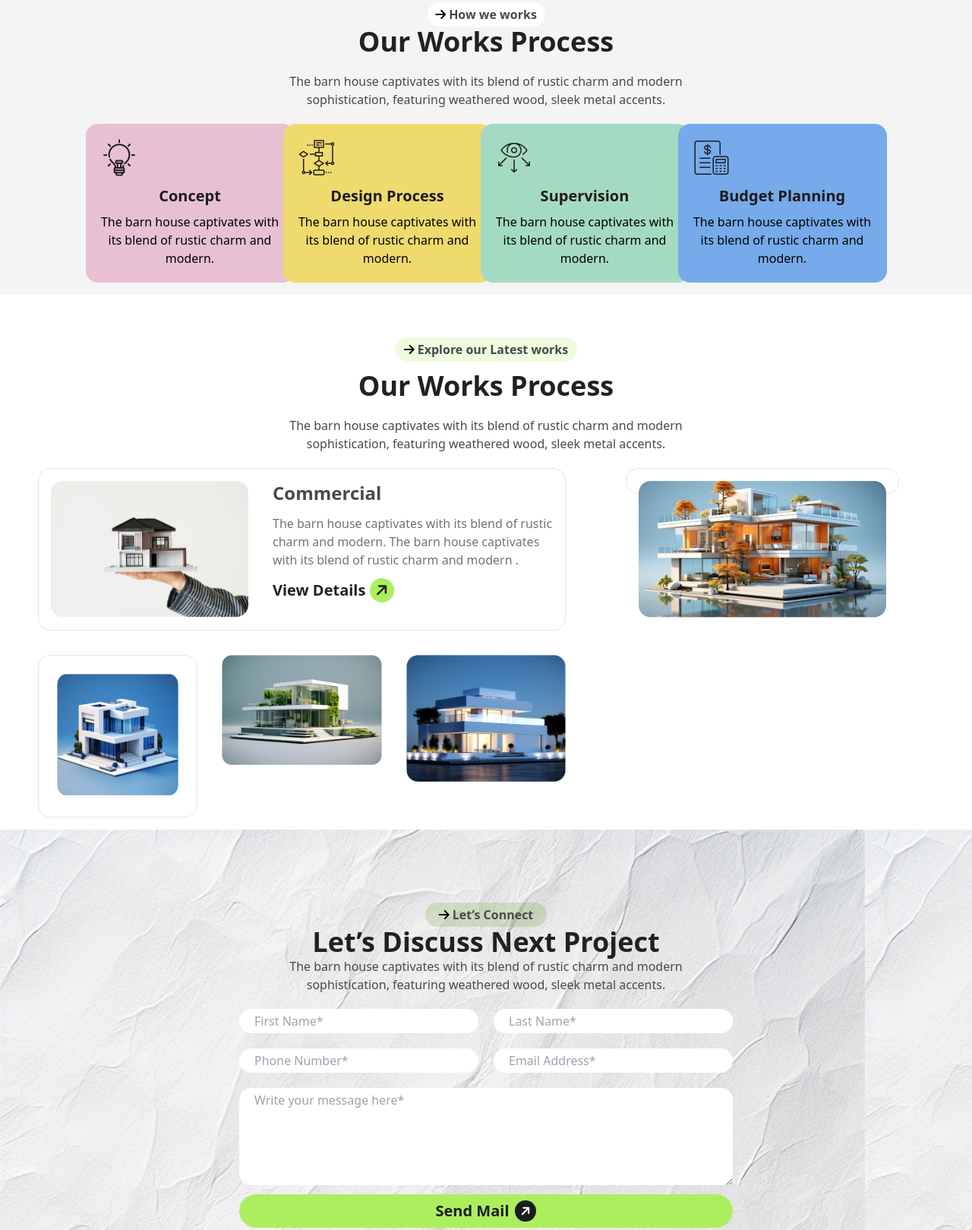
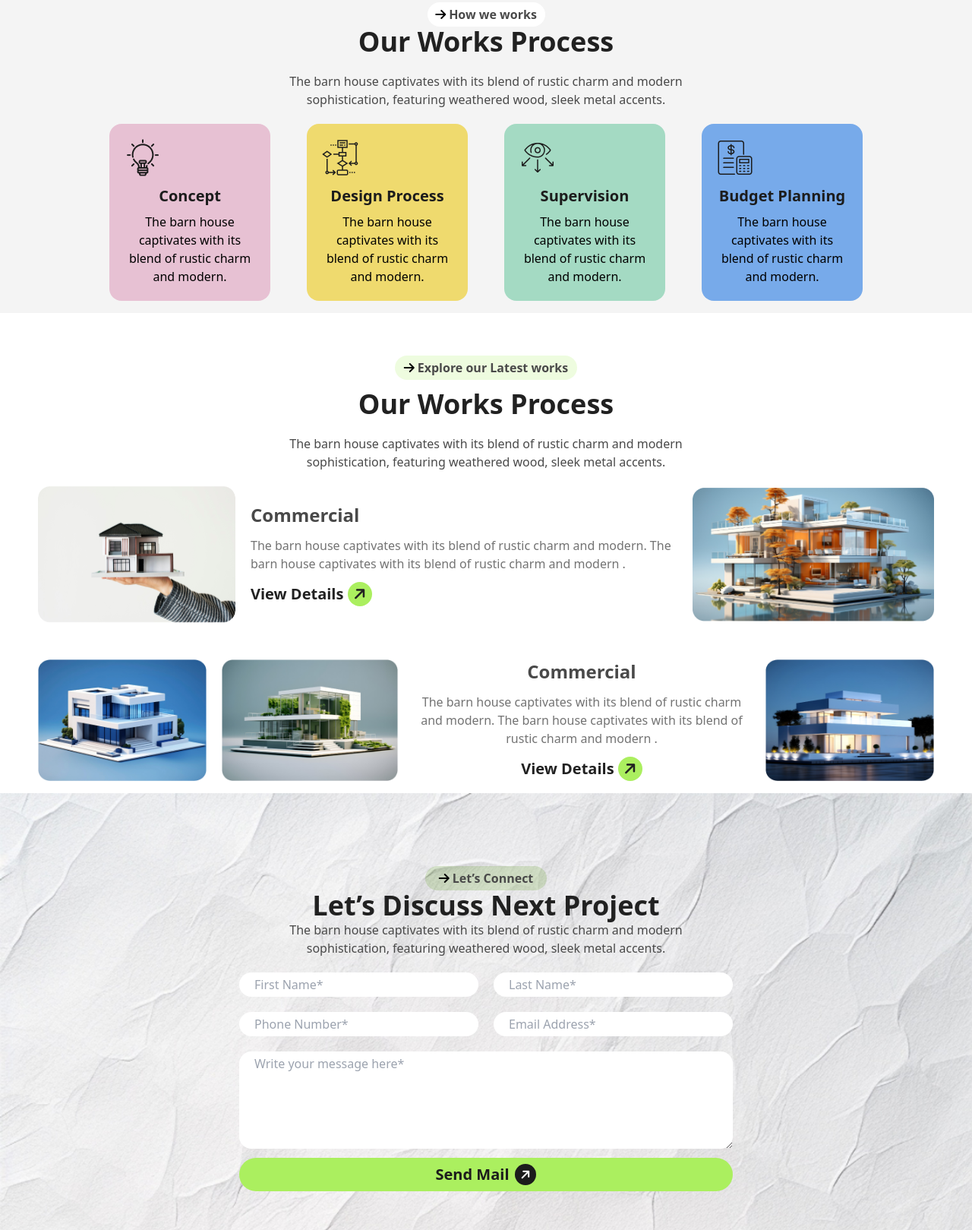
Before and after one commit to abusaleh2874/b-tenacious-assignment-03-ph, a plain HTML site: page index.html in a window 1280 px wide. Shown: the part 1555-3174 px from the top of the page at 76% size. Drawn offline with nearby package versions, Linux system fonts and the light colour scheme.

Commit message:
set bg img position

```diff
--- a/index.html
+++ b/index.html
@@ -82,7 +82,7 @@
              <div class="hidden lg:block">
               <img src="images/Vector.png" alt="">
              </div>
-           <div class="grid grid-cols-1 lg:grid-cols-2 gap-5 px:12 lg:px-36 py-25 mx-auto">
+           <div class="grid grid-cols-1 lg:grid-cols-2 gap-3 px:12 lg:px-36 py-25 mx-auto">
             <div class="">
               <div class="bg-white rounded-3xl px-2 py-1 w-[125px] mx-auto lg:mx-0 mb-2">
                 <i class="fa-solid fa-arrow-right"></i>
@@ -93,16 +93,16 @@
               <!-- about card section -->
 
               <div class="grid grid-cols-1 lg:grid-cols-1">
-                <div class="flex bg-white py-8 px-4 mb-3">
+                <div class="flex bg-white py-8 px-4 mb-3 rounded-2xl">
                   <img class="w-10 h-10" src="images/commercial.png" alt="">
-                  <div>
+                  <div class="">
                     <h4 class="text-[#494949] font-extrabold text-lg">Commercial</h4>
                     <p class="font-semibold text-base text-[#737373]">The barn house captivates with its blend of rustic charm and modern.</p>
                   </div>
 
 
                 </div>
-                <div class="flex bg-white py-8 px-3 mb-3">
+                <div class="flex bg-white py-8 px-3 mb-3 rounded-2xl">
                   <img class="w-10 h-10" src="images/residential.png" alt="">
                   <div>
                     <h4 class="text-[#494949] font-extrabold text-lg">Residential</h4>
@@ -113,7 +113,7 @@
 
               </div>
               </div>
-            <div class="h-[400px]">
+            <div class="h-[500px]">
               <img class="h-[100%] w-[100%]" src="images/Rectangle.png" alt="">
 
             </div>
@@ -133,15 +133,15 @@
             <p class="text-base font-medium text-[#494949] lg:w-[600px] mx-auto mb-5">The barn house captivates with its blend of rustic charm and modern sophistication, featuring weathered wood, sleek metal accents.</p>
             </div>
             <div class="grid justify-items-center grid-cols-1 lg:grid-cols-4 gap-12 lg:px-36 mx-auto text-center pb-4">
-              <div class="bg-[#E7C1D3] rounded-2xl px-5 py-5 w-[275px] ">
-             <div>
+              <div class="bg-[#E7C1D3] rounded-2xl px-5 py-5 w-full ">
+             <div class="">
               <img class="mb-3" src="images/concept.png" alt="">
               <h4 class="text-[#1C1C1C] text-xl font-extrabold mb-2">Concept</h4>
               <p>The barn house captivates with its blend of rustic charm and modern.</p>
              </div>
 
               </div>
-              <div class="bg-[#EFDA6E] rounded-2xl px-5 py-5 w-[275px]">
+              <div class="bg-[#EFDA6E] rounded-2xl px-5 py-5 w-full">
                <div>
                 <img class="mb-3" src="images/flow-chart.png" alt="">
                 <h4 class="text-[#1C1C1C] text-xl font-extrabold mb-2">Design Process</h4>
@@ -150,7 +150,7 @@
 
 
               </div>
-              <div class="bg-[#A4DAC3] rounded-2xl px-5 py-5 w-[275px]">
+              <div class="bg-[#A4DAC3] rounded-2xl px-5 py-5 w-full">
                <div>
                 <img class="mb-3" src="images/vision.png" alt="">
                 <h4 class="text-[#1C1C1C] text-xl font-extrabold mb-2">Supervision</h4>
@@ -158,7 +158,7 @@
                </div>
 
               </div>
-              <div class="bg-[#77AAEA] rounded-2xl px-5 py-5 w-[275px]">
+              <div class="bg-[#77AAEA] rounded-2xl px-5 py-5 w-full">
                 <div>
                   <img class="mb-3" src="images/budget-planning.png" alt="">
                   <h4 class="text-[#1C1C1C] text-xl font-extrabold mb-2">Budget Planning</h4>
@@ -183,38 +183,50 @@
 
             </div>
             <!-- Portfolio card section -->
-             <div class="grid grid-cols-1 lg:grid-cols-5 lg:grid-rows-2 gap-8 ">
-              <div class="flex lg:justify-center col-span-3 gap-8 border border-gray-200 rounded-2xl px-4 py-4">
-                <img class="lg:1/5" src="images/img1.png" alt="">
+          <div class="">
+
+            <div class="flex flex-col lg:flex-row justify-center items-center gap-5 text-center lg:text-start mx-auto mb-12">
+              <img src="images/img1.png" alt="">
             <div>
               <h4 class="font-extrabold text-[#494949] text-2xl mb-3">Commercial</h4>
-                <p class="font-medium text-[#737373] text-base mb-3">The barn house captivates with its blend of rustic charm and modern. The barn house captivates with its blend of rustic charm and modern .</p>
+              <p class="font-medium text-[#737373] text-base mb-3 max-w-xl">The barn house captivates with its blend of rustic charm and modern. The barn house captivates with its blend of rustic charm and modern .</p>
+             <button class="text-[#212121] font-extrabold text-xl">View Details
+              <i class="fa-solid fa-arrow-right -rotate-45 w-8 h-8 bg-[#ABEF5F] rounded-full justify-center items-center inline-flex"></i>
+             </button>
+            </div>
+            <div>
+              <img src="images/img2.png" alt="">
+            </div>
+        </div>
+        <div class="flex flex-col lg:flex-row gap-5 text-center ">
+          <div>
+            <img class="w-[320px] lg:w-[280px] h-[180px] lg:h-[160px] mx-auto" src="images/img3.png" alt="">
+          </div>
+          <div class="flex flex-col lg:flex-row justify-center lg:h-[160px] gap-5">
+            <img class="w-[320px] lg:w-[280px] h-[180px] lg:h-[160px] mx-auto" src="images/img4.png" alt="">
+            <div>
+              <h4 class="font-extrabold text-[#494949] text-2xl mb-3">Commercial</h4>
+            <p class="font-medium text-[#737373] text-base mb-3 max-w-xl">The barn house captivates with its blend of rustic charm and modern. The barn house captivates with its blend of rustic charm and modern .</p>
            <button class="text-[#212121] font-extrabold text-xl">View Details
             <i class="fa-solid fa-arrow-right -rotate-45 w-8 h-8 bg-[#ABEF5F] rounded-full justify-center items-center inline-flex"></i>
            </button>
             </div>
           </div>
-              <div class="col-span-2 mx-auto border border-gray-200 h-4 px-4 py-4 rounded-2xl">
-                <img src="images/img2.png" alt="">
-              </div>
-              <div class="col-span-1 border border-gray-200  px-6 pt-6 rounded-2xl">
-                <img class="h-40" src="images/img3.png" alt="">
-              </div>
-              <div>
-                <img src="images/img4.png" alt="">
-                <div></div>
+
+          <img class="w-[320px] lg:w-[280px] h-[180px] lg:h-[160px] mx-auto" src="images/img5.png" alt="">
 
           </div>
-              <div>
-                <img src="images/img5.png" alt="">
-
         </div>
         </div>
 
 
+          </div>
+
+
+
          </section>
          <!-- from section -->
-         <section  class="w-100% h-[600px] " style="background-image: url(images/bg.jpg);" >
+         <section  class="w-100% h-[650px] bg-no-repeat bg-cover" style="background-image: url(images/bg.jpg);" >
 
         <div class=" w-[100%] lg:w-[970px] lg:h-[700px] text-center mx-auto py-8 lg:py-24">
           <div class="flex justify-center items-center bg-[#58941433] w-[160px] rounded-2xl px-1 py-1 gap-1 mx-auto">
@@ -241,14 +253,16 @@
         </div>
       </section>
     </main>
-    <footer class="bg-[#1C1C1C] w-full h-[380px] py-10 mb-5 mt-12">
+    <!-- footer section -->
+
+    <footer class="bg-[#1C1C1C]  w-full h-[385px] py-10 mb-5 mt-12">
       <div class="flex justify-center items-center gap-3">
         <i class="fa-solid fa-arrow-right -rotate-45 w-8 h-8 bg-[#ABEF5F] rounded-full justify-center items-center inline-flex"></i>
         <h2 class="text-[#E9E9E9] text-[32px] font-extrabold">Rinterio</h2>
     </div>
     <p class="text-center mx-auto font-medium text-[#737373] text-base max-w-xl">The barn house captivates with its blend of rustic charm and modern sophistication, featuring weathered wood, sleek metal accents.</p>
 
-    <ul class="max-w-[700px] flex flex-col lg:flex-row lg:justify-center items-center mt-2 mx-auto gap-2 mb-4">
+    <ul class="max-w-[700px] flex flex-col lg:flex-row lg:justify-center items-center mt-2 mx-auto gap-2 mb-2">
 
       <li class="mx-2"><a class="font-normal text-base text-[#E9E9E9] hover:text-[#494949] hover:font-extrabold" href="">Home</a></li>
       <li class="mx-2"><a class="font-normal text-base text-[#E9E9E9] hover:text-[#494949] hover:font-extrabold" href="">Services</a></li>
@@ -256,8 +270,8 @@
       <li class="mx-2"><a class="font-normal text-base text-[#E9E9E9] hover:text-[#494949] hover:font-extrabold" href="">Blogs</a></li>
       <li class="mx-2"><a class="font-normal text-base text-[#E9E9E9] hover:text-[#494949] hover:font-extrabold" href="">Contact Us</a></li>
   </ul>
- <div class="mx-auto text-center">
-  <button class=" justify-center items-center bg-[#ABEF5F] rounded-[32px] inline-flex text-center mx-auto">
+ <div class="mx-auto text-center ">
+  <button class=" justify-center items-center bg-[#ABEF5F] rounded-[32px] inline-flex text-center mx-auto ">
     <h3 class="text-xl text-[#1C1C1C] font-extrabold py-2 px-3">Book Consult</h3>
     <i class="fa-solid fa-arrow-right -rotate-45 w-8 h-8 text-white bg-[#1C1C1C] rounded-full justify-center items-center inline-flex mr-2"></i>
  </button>
```
Lines whose indentation alone changed are shown as unchanged.
